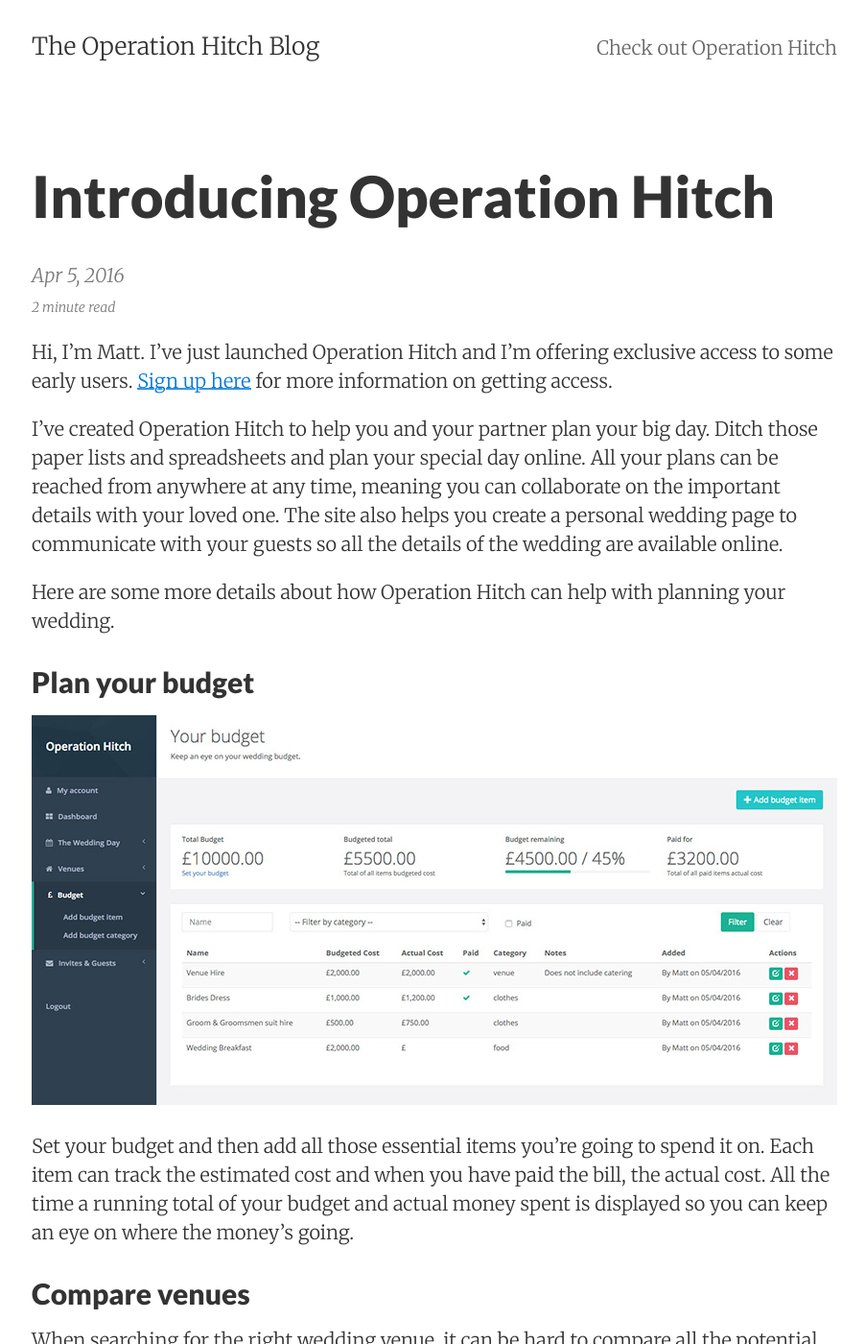
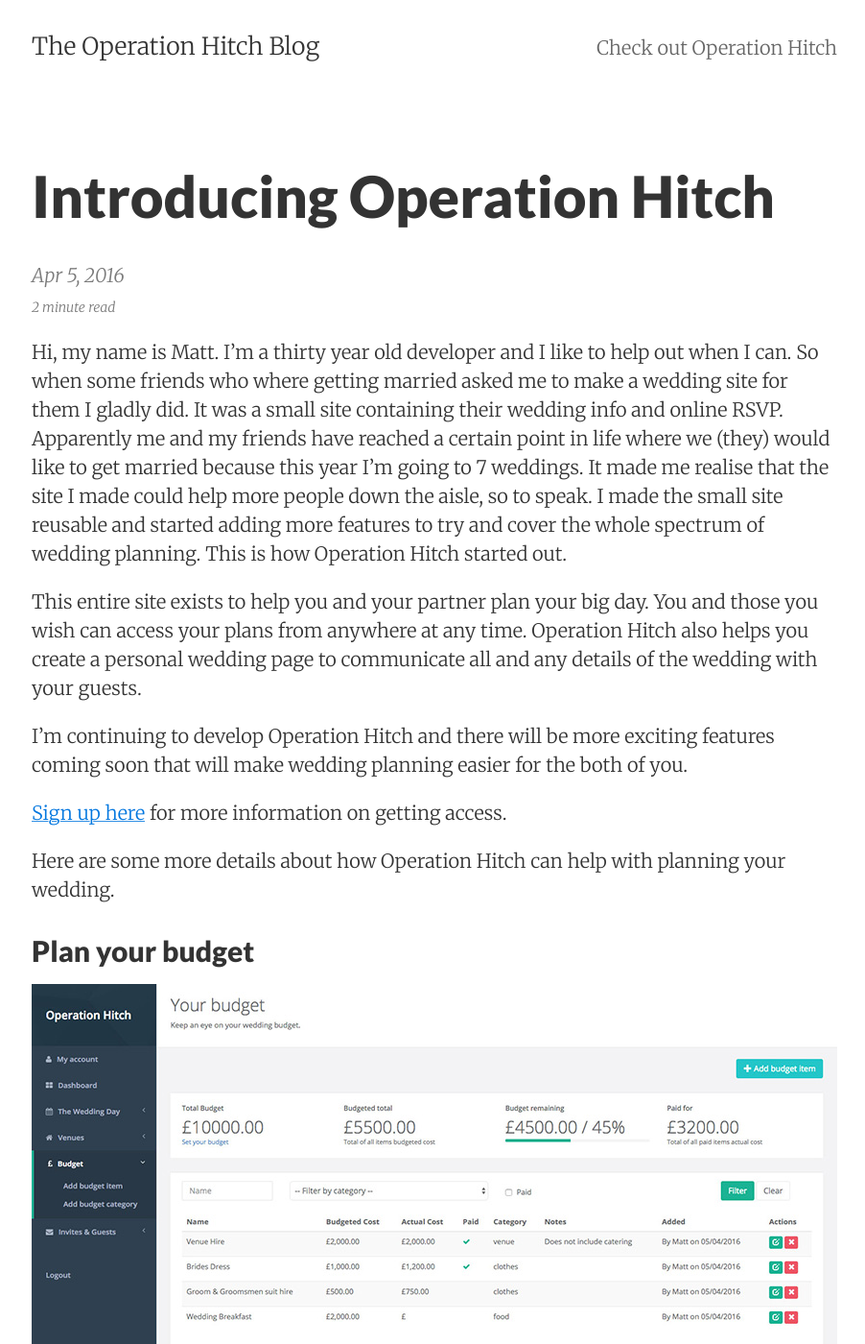
Before and after one commit to k0nG/blog.operationhitch.com, a Jekyll site: the page built from _posts/2016-04-05-introducing-operation-hitch.md, in a window 1280 px wide and 1400 px high. Shown: the whole window at 96% size, without its empty margins (187-1089 px from the left). Built offline with Jekyll 4.4.1, drawn with Linux system fonts in a browser that asks for light colours; some of the changed text lies outside the part shown.

Commit message:
Copy updates from Jonatan

```diff
--- a/_posts/2016-04-05-introducing-operation-hitch.md
+++ b/_posts/2016-04-05-introducing-operation-hitch.md
@@ -5,29 +5,31 @@ date: 2016-04-05 16:21
 categories: announcements
 ---
 
-Hi, I'm Matt. I've just launched Operation Hitch and I'm offering exclusive access to some early users. [Sign up here](https://operationhitch.com/) for more information on getting access.
+Hi, my name is Matt. I’m a thirty year old developer and I like to help out when I can. So when some friends who where getting married asked me to make a wedding site for them I gladly did. It was a small site containing their wedding info and online RSVP. Apparently me and my friends have reached a certain point in life where we (they) would like to get married because this year I’m going to 7 weddings. It made me realise that the site I made could help more people down the aisle, so to speak. I made the small site reusable and started adding more features to try and cover the whole spectrum of wedding planning. This is how Operation Hitch started out.
 
-I've created Operation Hitch to help you and your partner plan your big day. Ditch those paper lists and spreadsheets and plan your special day online. All your plans can be reached from anywhere at any time, meaning you can collaborate on the important details with your loved one. The site also helps you create a personal wedding page to communicate with your guests so all the details of the wedding are available online.
+This entire site exists to help you and your partner plan your big day. You and those you wish can access your plans from anywhere at any time. Operation Hitch also helps you create a personal wedding page to communicate all and any details of the wedding with your guests.
+
+I'm continuing to develop Operation Hitch and there will be more exciting features coming soon that will make wedding planning easier for the both of you.
+
+[Sign up here](https://operationhitch.com/) for more information on getting access.
 
 Here are some more details about how Operation Hitch can help with planning your wedding.
+
 
 ## Plan your budget
 _![Operation Hitch budget screenshot](/images/introducing/operation_hitch_budget_screenshot.jpg)_
 
-Set your budget and then add all those essential items you’re going to spend it on. Each item can track the estimated cost and when you have paid the bill, the actual cost. All the time a running total of your budget and actual money spent is displayed so you can keep an eye on where the money's going.
+Set your budget and then add items of expense. Each item can track the estimated cost and the actual cost when the bills are paid. All the time a running total of your budget and actual money spent is displayed so you can keep an eye on where the money's going.
 
 ## Compare venues
-When searching for the right wedding venue, it can be hard to compare all the potential options. Operation Hitch’s venue comparison tool gives you an overview of all your potential choices and costs.
+When you’re looking for venues, it can be hard to compare all the potential options. Operation Hitch’s venue comparison tool gives you an overview of all your choices and costs.
 
 ## Prepare your guest list
-Work with your partner to put together the guest list for your wedding. Create digital invites with your guests' contact details which can be categorised into groups, for example 'Bride's family' or 'Groom's friends'.
+Assemble your dream team guest list together! The online list lets you add guests whenever they pop into mind and get lost on a paper note. Create digital invites with your guests' contact details which can be arranged into groups, for example 'Bride's family' or 'Groom's friends'.
 
 ## Send a 'save the date' email
 _![Operation Hitch save the date preview screenshot](/images/introducing/operation_hitch_save_the_date_screenshot.jpg)_
-Let your guests know when your big day is taking place via a simple tasteful email. Operation Hitch can send a 'save the date' email to different groups, so you can send it to your most important guests first. The save the date email also asks invitees to confirm their postal address so you can make sure you send your invite to the right place.
+Notify your guests when your big day is taking place via a simple tasteful email. Operation Hitch can send a 'save the date' email to different groups, so you can send it to your most important guests first. The 'save the date' email also asks invitees to confirm their postal address so you can make sure you send your invite to the right place.
 
 ## Make a wedding day information page
-You've spent a lot of time planning the little bits that will make your day special. Make sure your guests know what's going on during your special day. If you have a multi-location wedding, it can include a map and directions for each location during the day so no one gets lost.
-
-
-I'm continuing to develop Operation Hitch and there will be more great features coming soon that will make wedding planning even easier for you.
+Minimize risks of anyone turning up late by having an up-to-date info page available. If you have a multi-location wedding, it can include a map and directions for each location during the day so no one gets lost, schedules, accommodation, who’s acting toast master, and common Q&A’s.
```
